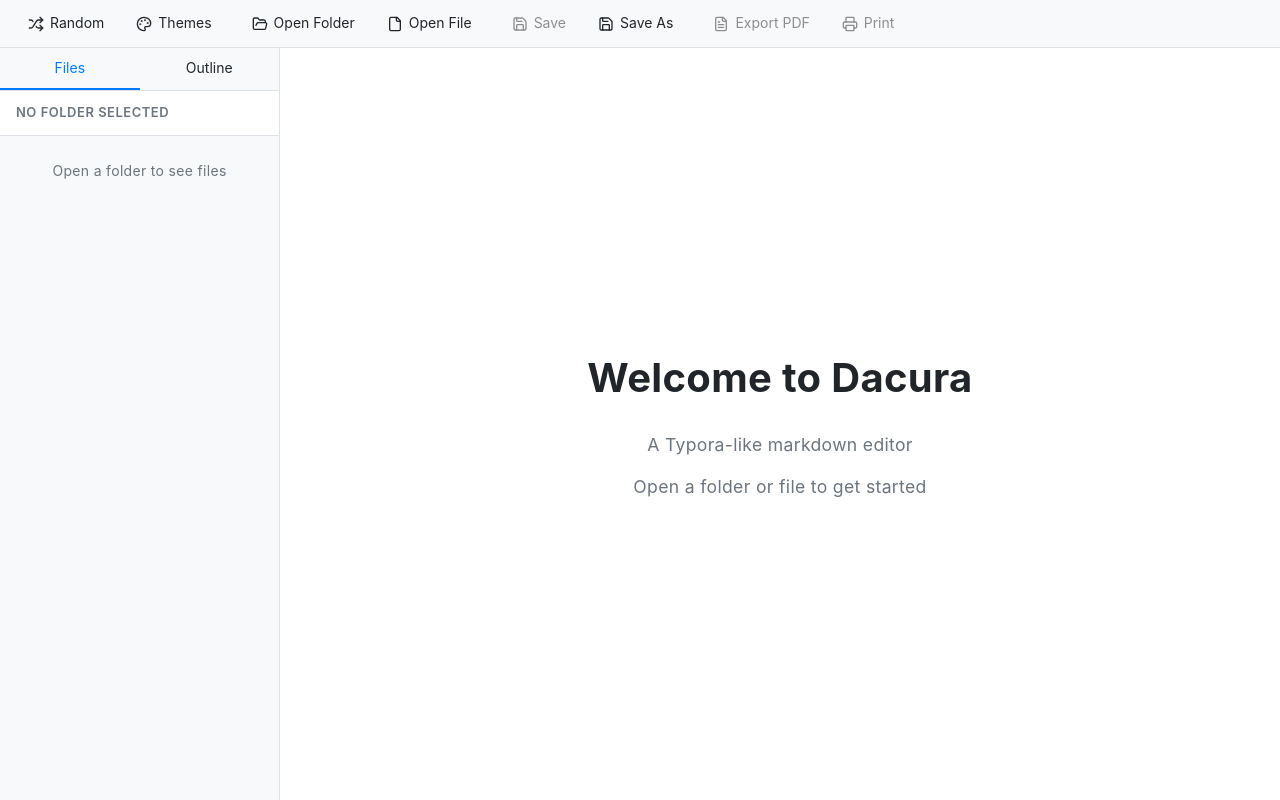
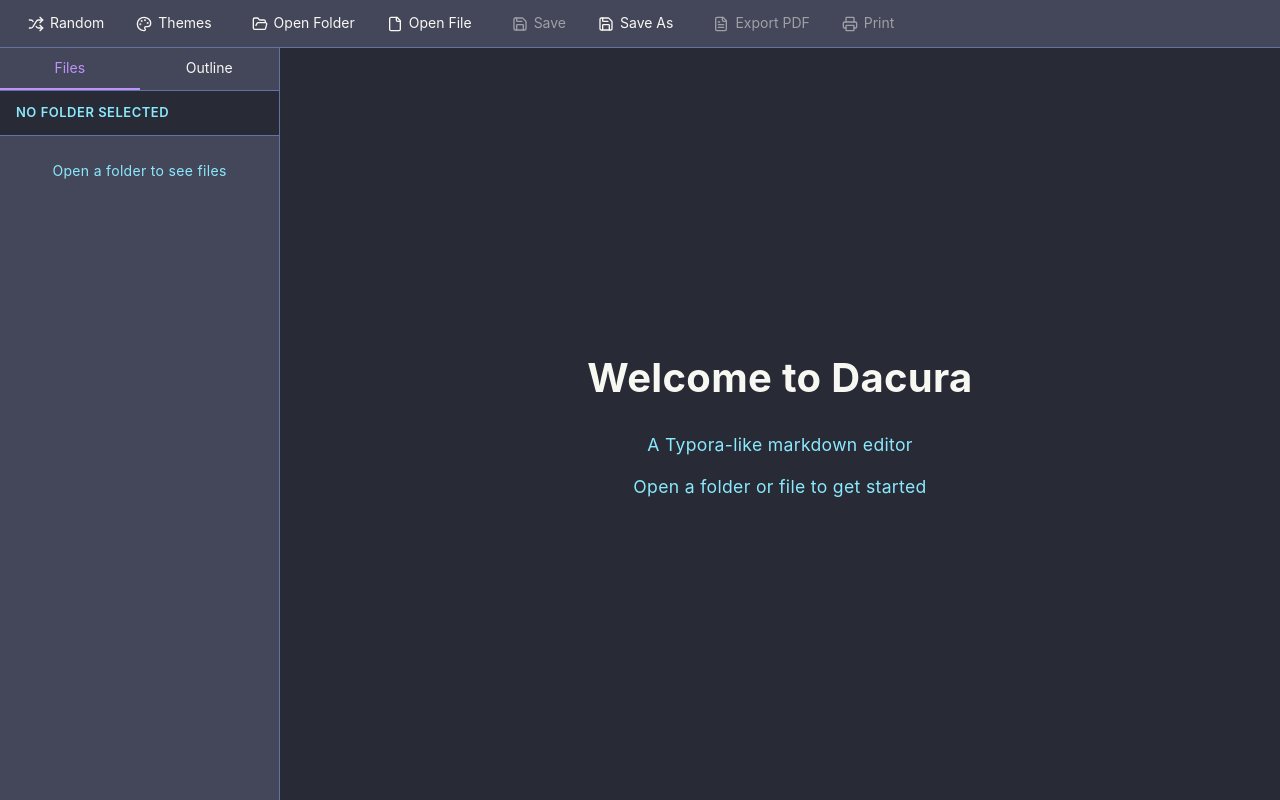
Before and after one commit to WOF-Softwares/Docura, a React (Vite) app: page / in a window 1280 px wide. Built offline with nearby package versions, Linux system fonts and the light colour scheme.

Commit message:
Refactor markdown styles header for clarity and consistency in theming

```diff
--- a/src/styles/global.css
+++ b/src/styles/global.css
@@ -1,6 +1,6 @@
 /* Global CSS Variables */
 :root {
-  /* Light theme colors */
+  /* Default theme colors (fallback) */
   --bg-primary: #ffffff;
   --bg-secondary: #f8f9fa;
   --bg-tertiary: #e9ecef;
@@ -10,19 +10,261 @@
   --accent-color: #007bff;
   --accent-hover: #0056b3;
   --shadow: 0 2px 4px rgba(0, 0, 0, 0.1);
+
+  /* Markdown specific colors */
+  --heading-color: var(--text-primary);
+  --heading-border: 1px solid var(--border-color);
+  --code-bg: var(--bg-tertiary);
+  --code-color: var(--text-primary);
+  --blockquote-border: var(--accent-color);
+  --link-color: var(--accent-color);
+  --link-hover: var(--accent-hover);
 }
 
-[data-theme="dark"] {
-  /* Dark theme colors */
-  --bg-primary: #1a1a1a;
-  --bg-secondary: #2d2d2d;
-  --bg-tertiary: #404040;
-  --text-primary: #ffffff;
-  --text-secondary: #cccccc;
-  --border-color: #404040;
-  --accent-color: #4dabf7;
-  --accent-hover: #339af0;
-  --shadow: 0 2px 4px rgba(0, 0, 0, 0.3);
+/* Dracula Theme */
+[data-theme="dracula-dark"] {
+  --bg-primary: #282a36;
+  --bg-secondary: #44475a;
+  --bg-tertiary: #6272a4;
+  --text-primary: #f8f8f2;
+  --text-secondary: #8be9fd;
+  --border-color: #6272a4;
+  --accent-color: #bd93f9;
+  --accent-hover: #ff79c6;
+  --shadow: 0 2px 4px rgba(0, 0, 0, 0.5);
+
+  --heading-color: #bd93f9;
+  --heading-border: 1px solid #6272a4;
+  --code-bg: #44475a;
+  --code-color: #50fa7b;
+  --blockquote-border: #ff79c6;
+  --link-color: #8be9fd;
+  --link-hover: #50fa7b;
+}
+
+[data-theme="dracula-light"] {
+  --bg-primary: #f8f8f2;
+  --bg-secondary: #e6e6e6;
+  --bg-tertiary: #d4d4d4;
+  --text-primary: #282a36;
+  --text-secondary: #6272a4;
+  --border-color: #bd93f9;
+  --accent-color: #6272a4;
+  --accent-hover: #44475a;
+  --shadow: 0 2px 4px rgba(40, 42, 54, 0.1);
+
+  --heading-color: #6272a4;
+  --heading-border: 1px solid #bd93f9;
+  --code-bg: #e6e6e6;
+  --code-color: #50fa7b;
+  --blockquote-border: #ff79c6;
+  --link-color: #8be9fd;
+  --link-hover: #50fa7b;
+}
+
+/* Cappuccino Theme */
+[data-theme="cappuccino-dark"] {
+  --bg-primary: #2d2a2e;
+  --bg-secondary: #403e41;
+  --bg-tertiary: #5b595c;
+  --text-primary: #e2e2e3;
+  --text-secondary: #fcfcfa;
+  --border-color: #5b595c;
+  --accent-color: #ab9df2;
+  --accent-hover: #78dce8;
+  --shadow: 0 2px 4px rgba(0, 0, 0, 0.4);
+
+  --heading-color: #ab9df2;
+  --heading-border: 1px solid #5b595c;
+  --code-bg: #403e41;
+  --code-color: #a9dc76;
+  --blockquote-border: #ff6188;
+  --link-color: #78dce8;
+  --link-hover: #a9dc76;
+}
+
+[data-theme="cappuccino-light"] {
+  --bg-primary: #faf4ed;
+  --bg-secondary: #f2e9e1;
+  --bg-tertiary: #e9ddd2;
+  --text-primary: #575279;
+  --text-secondary: #6e6a86;
+  --border-color: #dfdad9;
+  --accent-color: #907aa9;
+  --accent-hover: #56949f;
+  --shadow: 0 2px 4px rgba(87, 82, 121, 0.1);
+
+  --heading-color: #907aa9;
+  --heading-border: 1px solid #dfdad9;
+  --code-bg: #f2e9e1;
+  --code-color: #56949f;
+  --blockquote-border: #b4637a;
+  --link-color: #286983;
+  --link-hover: #56949f;
+}
+
+/* Nord Theme */
+[data-theme="nord-dark"] {
+  --bg-primary: #2e3440;
+  --bg-secondary: #3b4252;
+  --bg-tertiary: #434c5e;
+  --text-primary: #eceff4;
+  --text-secondary: #d8dee9;
+  --border-color: #4c566a;
+  --accent-color: #81a1c1;
+  --accent-hover: #88c0d0;
+  --shadow: 0 2px 4px rgba(46, 52, 64, 0.4);
+
+  --heading-color: #81a1c1;
+  --heading-border: 1px solid #4c566a;
+  --code-bg: #3b4252;
+  --code-color: #a3be8c;
+  --blockquote-border: #5e81ac;
+  --link-color: #88c0d0;
+  --link-hover: #8fbcbb;
+}
+
+[data-theme="nord-light"] {
+  --bg-primary: #eceff4;
+  --bg-secondary: #e5e9f0;
+  --bg-tertiary: #d8dee9;
+  --text-primary: #2e3440;
+  --text-secondary: #3b4252;
+  --border-color: #d8dee9;
+  --accent-color: #5e81ac;
+  --accent-hover: #81a1c1;
+  --shadow: 0 2px 4px rgba(46, 52, 64, 0.1);
+
+  --heading-color: #5e81ac;
+  --heading-border: 1px solid #d8dee9;
+  --code-bg: #e5e9f0;
+  --code-color: #a3be8c;
+  --blockquote-border: #5e81ac;
+  --link-color: #81a1c1;
+  --link-hover: #88c0d0;
+}
+
+/* Solarized Theme */
+[data-theme="solarized-dark"] {
+  --bg-primary: #002b36;
+  --bg-secondary: #073642;
+  --bg-tertiary: #586e75;
+  --text-primary: #839496;
+  --text-secondary: #93a1a1;
+  --border-color: #586e75;
+  --accent-color: #268bd2;
+  --accent-hover: #2aa198;
+  --shadow: 0 2px 4px rgba(0, 43, 54, 0.4);
+
+  --heading-color: #268bd2;
+  --heading-border: 1px solid #586e75;
+  --code-bg: #073642;
+  --code-color: #859900;
+  --blockquote-border: #cb4b16;
+  --link-color: #2aa198;
+  --link-hover: #859900;
+}
+
+[data-theme="solarized-light"] {
+  --bg-primary: #fdf6e3;
+  --bg-secondary: #eee8d5;
+  --bg-tertiary: #93a1a1;
+  --text-primary: #657b83;
+  --text-secondary: #586e75;
+  --border-color: #93a1a1;
+  --accent-color: #268bd2;
+  --accent-hover: #2aa198;
+  --shadow: 0 2px 4px rgba(101, 123, 131, 0.1);
+
+  --heading-color: #268bd2;
+  --heading-border: 1px solid #93a1a1;
+  --code-bg: #eee8d5;
+  --code-color: #859900;
+  --blockquote-border: #cb4b16;
+  --link-color: #2aa198;
+  --link-hover: #859900;
+}
+
+/* Monokai Theme */
+[data-theme="monokai-dark"] {
+  --bg-primary: #272822;
+  --bg-secondary: #3e3d32;
+  --bg-tertiary: #49483e;
+  --text-primary: #f8f8f2;
+  --text-secondary: #75715e;
+  --border-color: #49483e;
+  --accent-color: #f92672;
+  --accent-hover: #a6e22e;
+  --shadow: 0 2px 4px rgba(39, 40, 34, 0.5);
+
+  --heading-color: #f92672;
+  --heading-border: 1px solid #49483e;
+  --code-bg: #3e3d32;
+  --code-color: #a6e22e;
+  --blockquote-border: #fd971f;
+  --link-color: #66d9ef;
+  --link-hover: #a6e22e;
+}
+
+[data-theme="monokai-light"] {
+  --bg-primary: #fafafa;
+  --bg-secondary: #f0f0f0;
+  --bg-tertiary: #e6e6e6;
+  --text-primary: #272822;
+  --text-secondary: #75715e;
+  --border-color: #e6e6e6;
+  --accent-color: #f92672;
+  --accent-hover: #a6e22e;
+  --shadow: 0 2px 4px rgba(39, 40, 34, 0.1);
+
+  --heading-color: #f92672;
+  --heading-border: 1px solid #e6e6e6;
+  --code-bg: #f0f0f0;
+  --code-color: #a6e22e;
+  --blockquote-border: #fd971f;
+  --link-color: #66d9ef;
+  --link-hover: #a6e22e;
+}
+
+/* GitHub Theme */
+[data-theme="github-dark"] {
+  --bg-primary: #0d1117;
+  --bg-secondary: #161b22;
+  --bg-tertiary: #21262d;
+  --text-primary: #f0f6fc;
+  --text-secondary: #8b949e;
+  --border-color: #30363d;
+  --accent-color: #58a6ff;
+  --accent-hover: #7c3aed;
+  --shadow: 0 2px 4px rgba(13, 17, 23, 0.4);
+
+  --heading-color: #58a6ff;
+  --heading-border: 1px solid #30363d;
+  --code-bg: #161b22;
+  --code-color: #79c0ff;
+  --blockquote-border: #d2a8ff;
+  --link-color: #58a6ff;
+  --link-hover: #79c0ff;
+}
+
+[data-theme="github-light"] {
+  --bg-primary: #ffffff;
+  --bg-secondary: #f6f8fa;
+  --bg-tertiary: #f1f3f4;
+  --text-primary: #24292f;
+  --text-secondary: #656d76;
+  --border-color: #d0d7de;
+  --accent-color: #0969da;
+  --accent-hover: #0550ae;
+  --shadow: 0 2px 4px rgba(36, 41, 47, 0.1);
+
+  --heading-color: #0969da;
+  --heading-border: 1px solid #d0d7de;
+  --code-bg: #f6f8fa;
+  --code-color: #0969da;
+  --blockquote-border: #d1a7ff;
+  --link-color: #0969da;
+  --link-hover: #0550ae;
 }
 
 /* Reset and base styles */
--- a/src/styles/markdown-themes.css
+++ b/src/styles/markdown-themes.css
@@ -1,4 +1,4 @@
-/* Typora-like Markdown Styles */
+/* Typora-like Markdown Styles with Unified Theming */
 :root {
     /* Common variables */
     --font-family:
```
